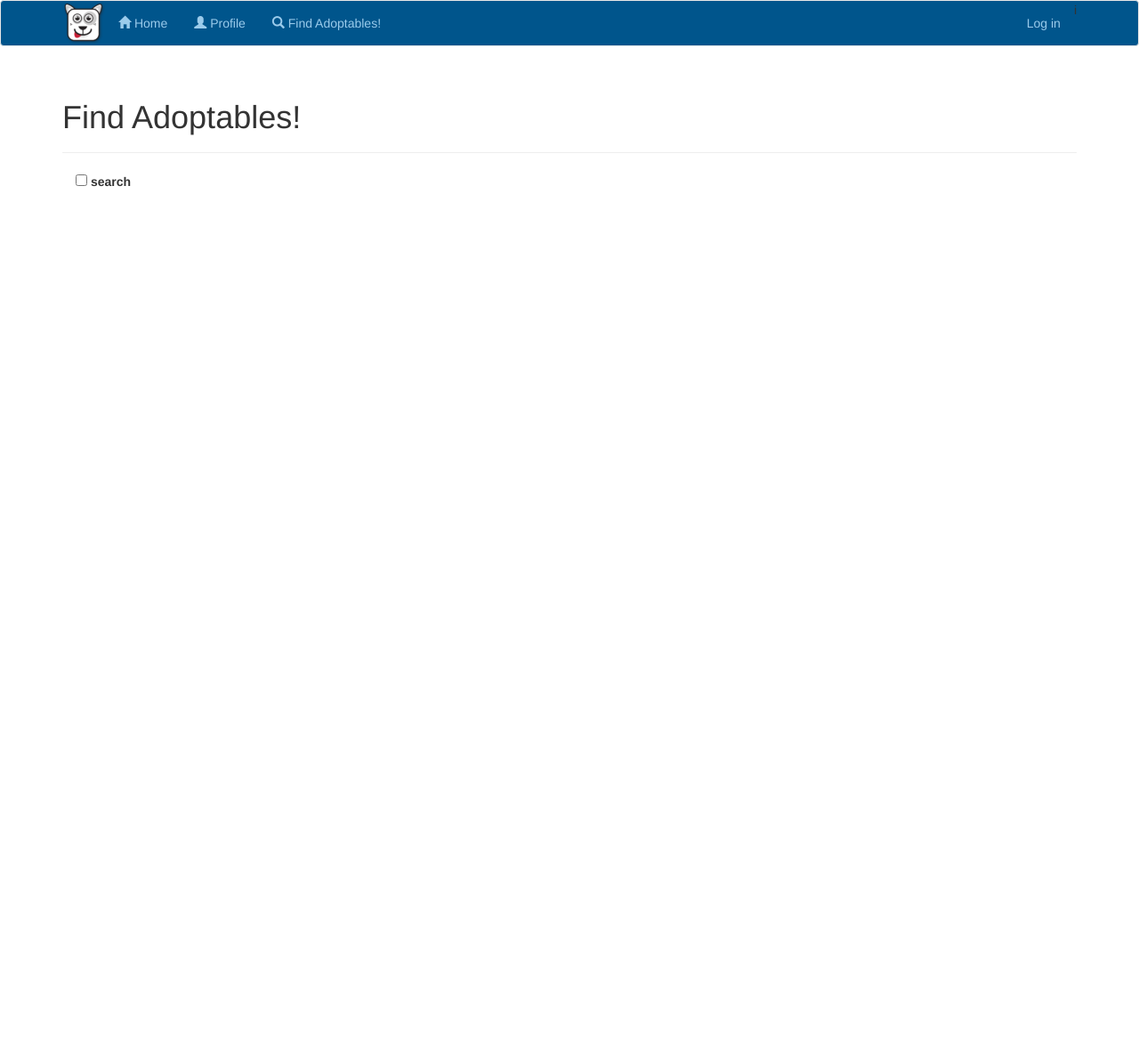
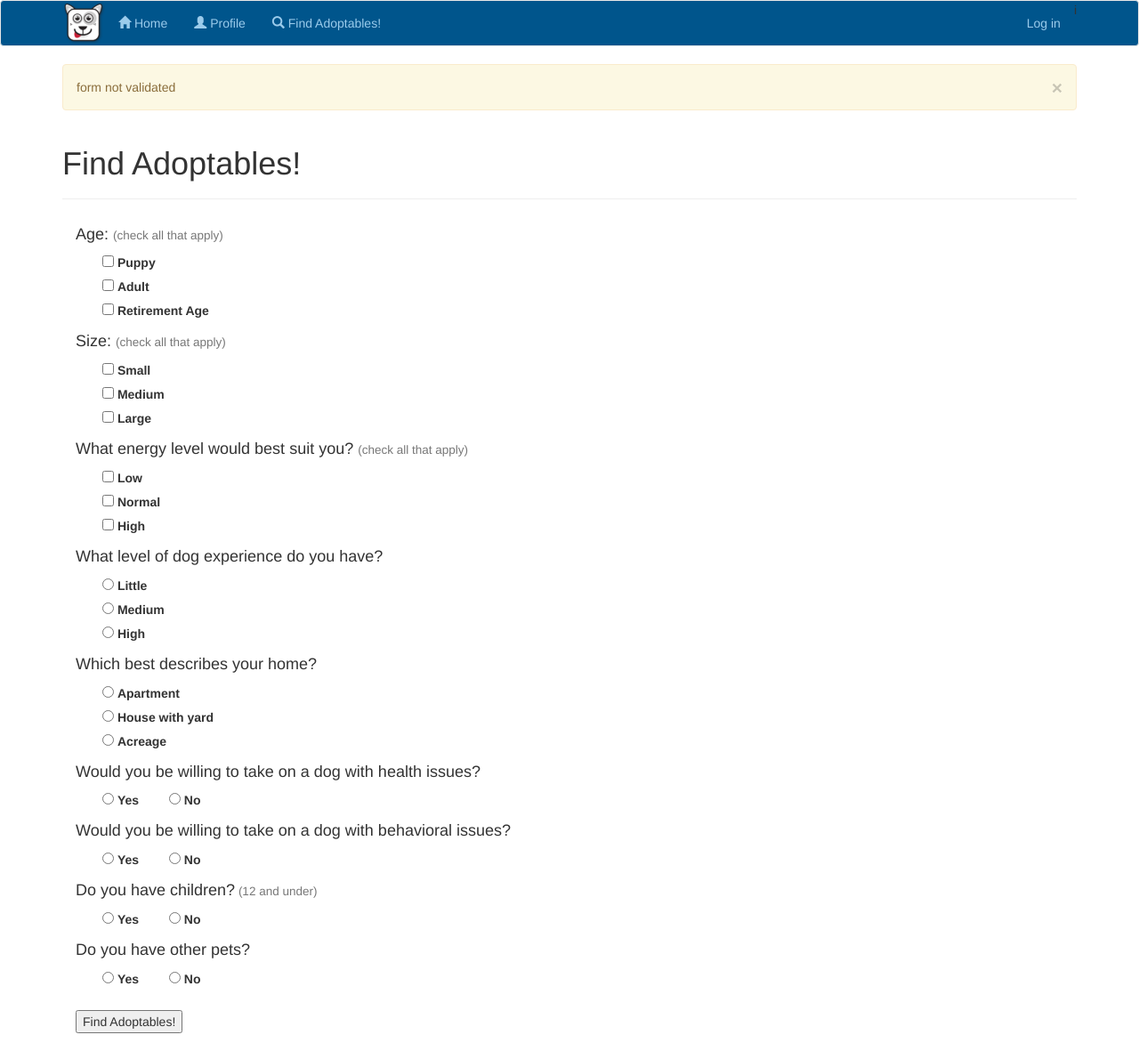
Before and after one commit to kchinaleong/hackathon, a Flask app: page /find in a window 1280 px wide. Shown: the whole page at 89% size. Before the commit the page ends 210 px from the top, so only its background shows below. Run offline with Flask 2, Linux system fonts and the light colour scheme; some libraries are stand-ins or nearby versions.

Commit message:
Working on find form

```diff
--- a/flaskapp/templates/base.html
+++ b/flaskapp/templates/base.html
@@ -35,6 +35,13 @@
 
 {% block content %}
 <div class="container">
+    {% for message in get_flashed_messages() %}
+    <div class="alert alert-warning">
+        <button type="button" class="close" data-dismiss="alert">&times;</button>
+        {{ message}}
+    </div>
+    {% endfor %}
+
     {% block page_content %}{% endblock %}
 </div>
 {% endblock %}
--- a/flaskapp/templates/find.html
+++ b/flaskapp/templates/find.html
@@ -8,7 +8,61 @@
     <h1>Find Adoptables!</h1>
 </div>
 
-<div class="col-md-4">
-    {{form.s1}} {{ form.s1.label}}
+<form action="" method="post">
+{{ form.hidden_tag() }}
+<div class="col-md-6">
+    <h4>Age: <small>(check all that apply)</small></h4>
+    	<ul class="list-unstyled" style="padding-left:30px">
+            <li>{{ form.age1 }} {{ form.age1.label }}</li>
+            <li>{{ form.age2 }} {{ form.age2.label }}</li>
+            <li>{{ form.age3 }} {{ form.age3.label }}</li>
+        </ul>
+    <h4>Size: <small>(check all that apply)</small></h4>
+    	<ul class="list-unstyled" style="padding-left:30px">
+            <li>{{ form.size1 }} {{ form.size1.label }}</li>
+            <li>{{ form.size2 }} {{ form.size2.label }}</li>
+            <li>{{ form.size3 }} {{ form.size3.label }}</li>
+        </ul>
+    <h4>What energy level would best suit you? <small>(check all that apply)</small></h4>
+    	<ul class="list-unstyled" style="padding-left:30px">
+            <li>{{ form.low }} {{ form.low.label }}</li>
+            <li>{{ form.normal }} {{ form.normal.label }}</li>
+            <li>{{ form.high }} {{ form.high.label }}</li>
+        </ul>
+    <h4>What level of dog experience do you have?</h4>
+       <ul class="list-unstyled" style="padding-left:30px">
+        {% for choice in form.experience %}
+            <li>{{choice}} {{choice.label}}</li>
+        {% endfor %}
+        </ul>
+    <h4>Which best describes your home?</h4>
+        <ul class="list-unstyled" style="padding-left:30px">
+        {% for choice in form.home %}
+            <li>{{choice}} {{choice.label}}</li>
+        {% endfor %}
+        </ul>
+    <h4>Would you be willing to take on a dog with health issues?</h4>
+        {% for choice in form.health %}
+            <span style="padding-left:30px">{{choice}} {{choice.label}}</span>
+        {% endfor %}
+    <h4>Would you be willing to take on a dog with behavioral issues?</h4>
+        {% for choice in form.behavior %}
+            <span style="padding-left:30px">{{choice}} {{choice.label}}</span>
+        {% endfor %}
+    <h4>Do you have children?<small> (12 and under) </small></h4>
+        {% for choice in form.children %}
+            <span style="padding-left:30px">{{choice}} {{choice.label}}</span>
+        {% endfor %}
+     <h4>Do you have other pets?</h4>
+        {% for choice in form.pets %}
+            <span style="padding-left:30px">{{choice}} {{choice.label}}</span>
+        {% endfor %}
+     {% if current_user.is_authenticated %}
+        {{ form.save_to_profile }} Save your search criteria to your profile!
+     {% endif %}
+     <br><br>
+     {{ form.submit }}
+     <br><br>
 </div>
+</form>
 {% endblock %}
--- a/flaskapp/views/find.py
+++ b/flaskapp/views/find.py
@@ -1,12 +1,11 @@
-from flask import render_template
-
+from flask import render_template, flash, redirect, url_for
 from flaskapp import app
 from flaskapp.lib.errors import AppError
 from flask.ext.wtf import Form
-from wtforms import SubmitField, BooleanField
+from wtforms import SubmitField, BooleanField, SelectMultipleField, widgets, RadioField
+from wtforms.validators import Required
 
-
-@app.route('/find')
+@app.route('/find', methods=['GET', 'POST'])
 def find():
     """ Search page """
     form = CriteriaForm()
@@ -15,19 +14,30 @@ def find():
 	if form.save_to_profile.data
 	    save form criteria to user profile if user is signed in
 	 """
-        flash("DB Stuff, Form Submitted, Search!")
-	return redirect(url_for('home'))
+        flash("db stuff, form submitted, search!")
+        return redirect(url_for('home'))
+    print(dir(form))
+    print(form.errors)
+    flash("form not validated")
+    if form.is_submitted():
+        flash("form is submitted")
     return render_template('find.html', form=form)
 
 class CriteriaForm(Form):
-     s1 = BooleanField('search')
-     s2 = BooleanField('search')
-     s3 = BooleanField('search')
-     s4 = BooleanField('search')
-     s5 = BooleanField('search')
-     s6 = BooleanField('search')
-     s7 = BooleanField('search')
-     s8 = BooleanField('search')
-     s9 = BooleanField('search')
-     save = BooleanField('save_to_profile')
-     submit = SubmitField('Search')
+    age1 = BooleanField('Puppy')
+    age2 = BooleanField('Adult')
+    age3 = BooleanField('Retirement Age')
+    size1 = BooleanField('Small')
+    size2 = BooleanField('Medium')
+    size3 = BooleanField('Large')
+    low = BooleanField('Low')
+    normal = BooleanField('Normal')
+    high = BooleanField('High')
+    health = RadioField('Health', validators=[Required()], choices=[('1','Yes'),(0,'No')])
+    behavior = RadioField('Behavior', validators=[Required()],choices=[('1','Yes'),(0,'No')])
+    children = RadioField('Children', validators=[Required()],choices=[('1','Yes'),(0,'No')])
+    pets = RadioField('Pets', validators=[Required()],choices=[('1','Yes'),(0,'No')])
+    home = RadioField('Home', validators=[Required()],choices=[('1','Apartment'),('2','House with yard'),('3', 'Acreage')])
+    experience = RadioField('Experience', validators=[Required()],choices=[('1','Little'),('3','Medium'),('3', 'High')])
+    save = BooleanField('save_to_profile')
+    submit = SubmitField('Find Adoptables!')
```
